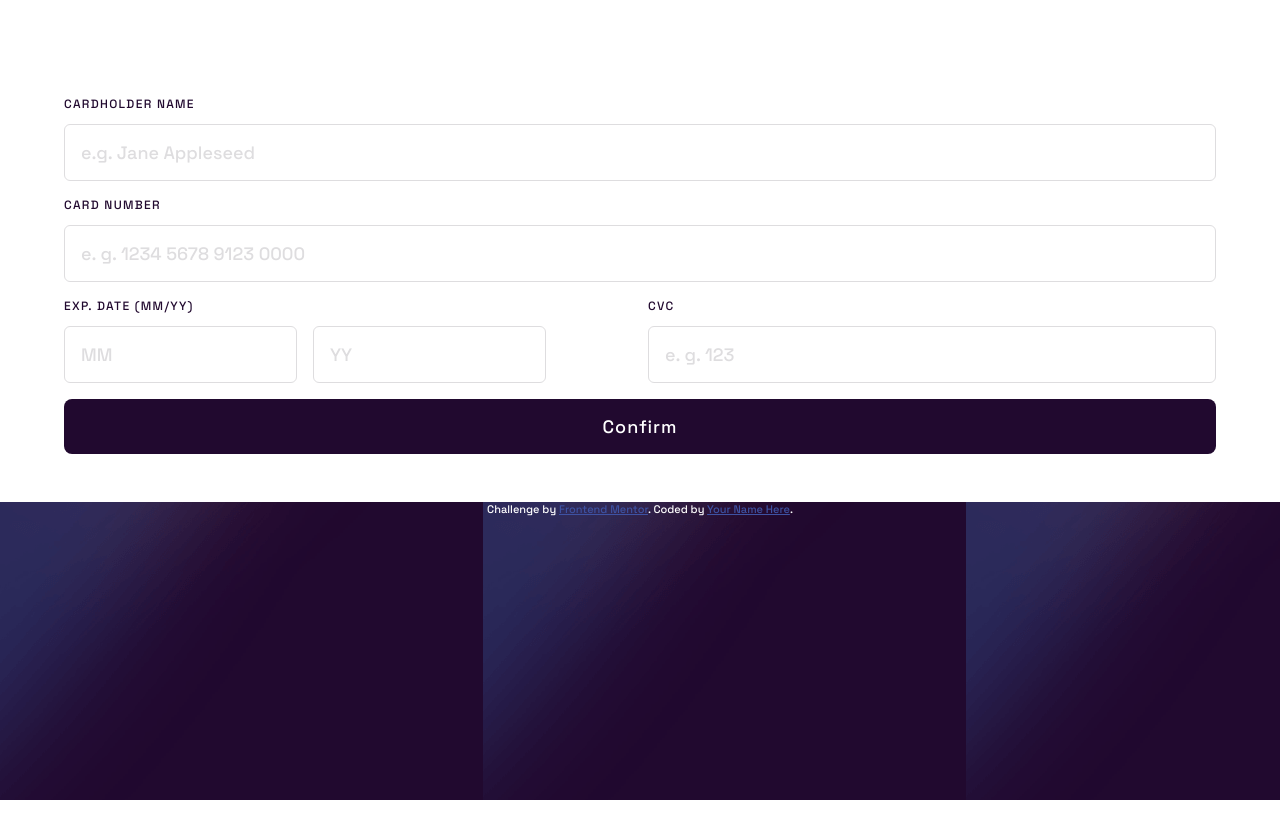
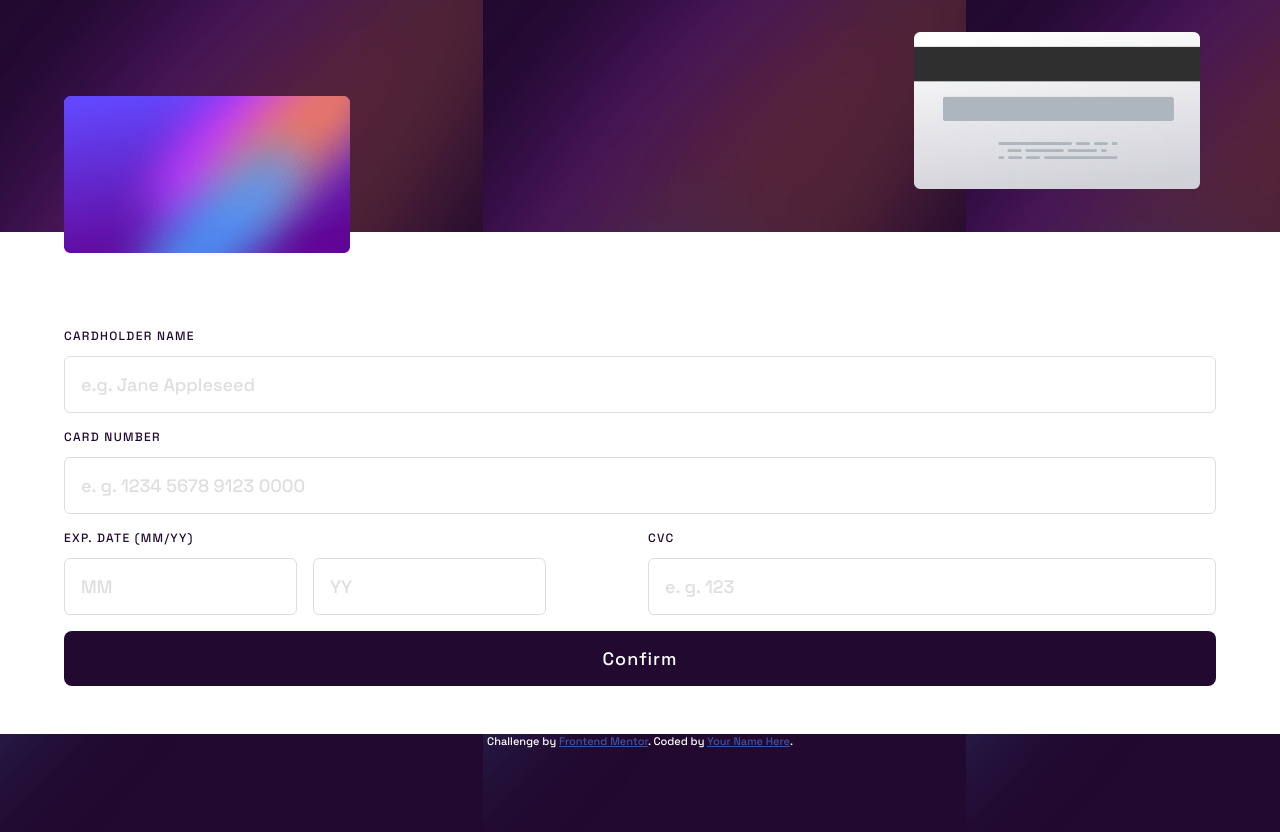
Before and after one commit to acamposlucas/interactive-card-details-form, a plain HTML site: page index.html in a window 1280 px wide. Before the commit the page ends 800 px from the top, so only its background shows below. Drawn offline with Linux system fonts and the light colour scheme.

Commit message:
feat: place cards

```diff
--- a/index.html
+++ b/index.html
@@ -19,6 +19,10 @@
 	</head>
 	<body>
 		<div id="app">
+			<div class="cards">
+				<div class="card card-backside"></div>
+				<div class="card card-frontside"></div>
+			</div>
 			<div id="container">
 				<form>
 					<div class="input-container">
--- a/style.css
+++ b/style.css
@@ -41,17 +41,43 @@ input {
 }
 
 #app {
+}
+
+.cards {
+	min-height: 25vh;
+	position: relative;
+	margin-block-start: 2rem;
+	width: 90%;
+	margin-inline: auto;
+}
+
+.card {
+	background-repeat: no-repeat;
+	background-size: contain;
+	width: 286px;
+	height: 160px;
+	position: absolute;
+}
+
+.card-backside {
+	background-image: url("./images/bg-card-back.png");
+	right: 1rem;
+}
+
+.card-frontside {
+	background-image: url("./images/bg-card-front.png");
+	bottom: -1.5rem;
+}
+
+#container {
 	background-color: var(--clr-white);
 }
 
-#container {
+form {
 	width: 90%;
 	max-width: 1440px;
 	margin-inline: auto;
 	padding-block: 6rem 3rem;
-}
-
-form {
 	display: flex;
 	flex-direction: column;
 	gap: 1rem;
```
